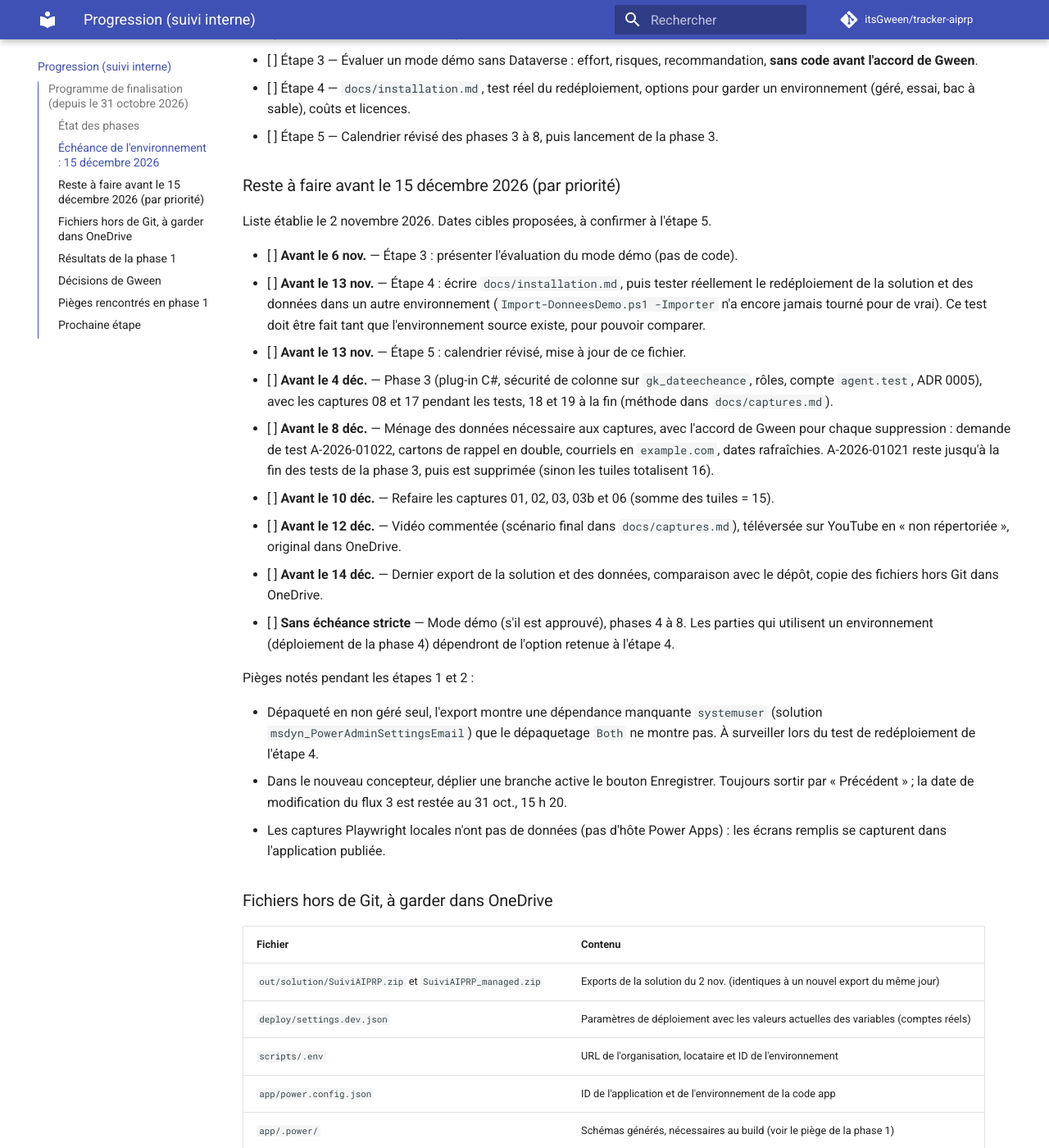
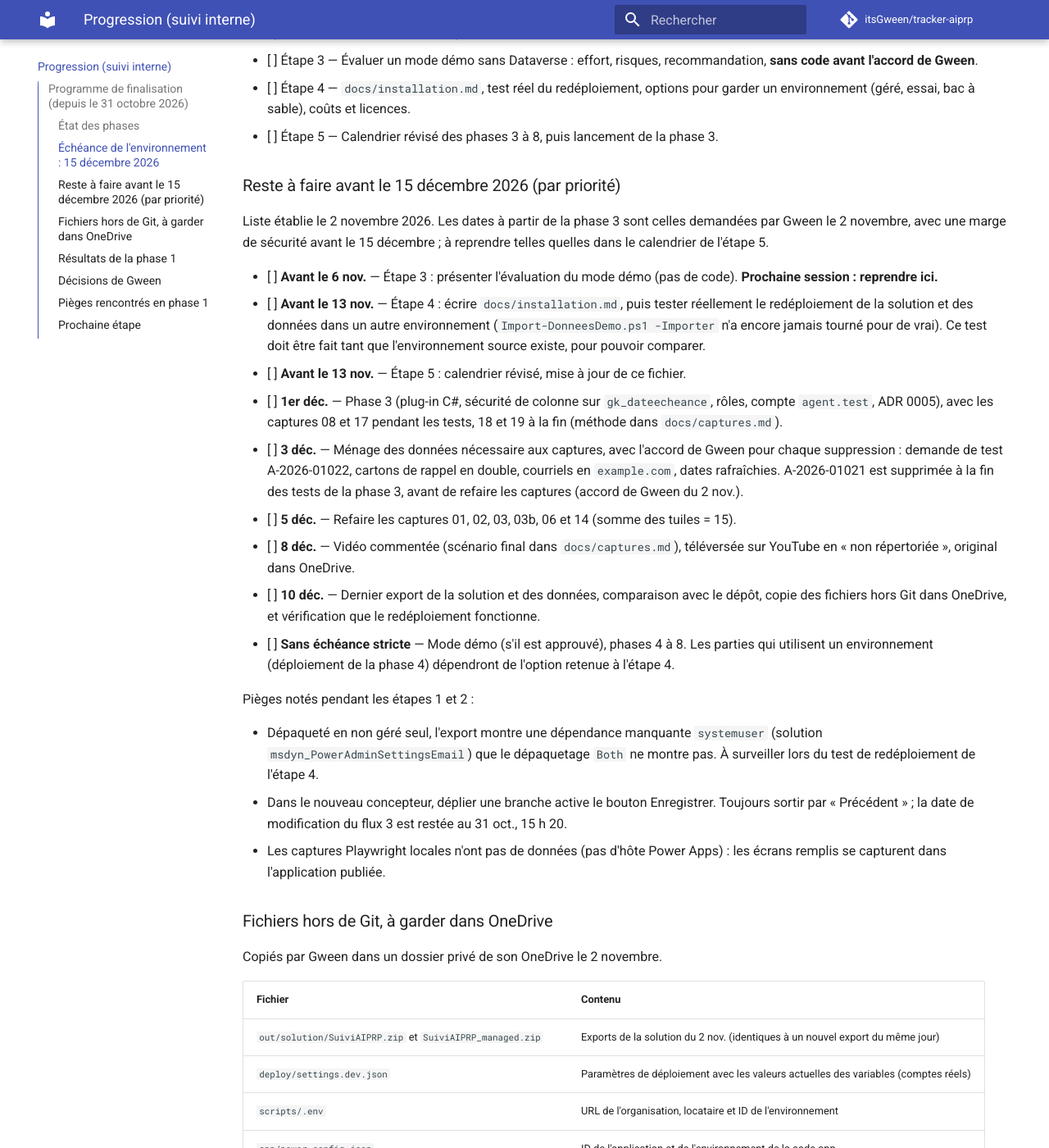
Before and after one commit to itsGween/tracker-aiprp, an MkDocs documentation site: the page built from docs/progression.md, in a window 1280 px wide and 1400 px high, scrolled down 1175 px. Shown: the whole window at 82% size. Built offline with MkDocs 1.6.1 and Material for MkDocs 9.7.7, drawn with Linux system fonts in a browser that asks for light colours; comment, search, counter and statistics services are not loaded; some of the changed text lies outside the part shown.

Commit message:
docs(progression): fixe le calendrier avant le 15 decembre et les decisions du 2 novembre
Co-Authored-By: Claude Opus 5.5 <noreply@anthropic.com>

```diff
--- a/docs/progression.md
+++ b/docs/progression.md
@@ -49,25 +49,29 @@ par Gween le 1er novembre, avant la phase 3 :
 
 ### Reste à faire avant le 15 décembre 2026 (par priorité)
 
-Liste établie le 2 novembre 2026. Dates cibles proposées, à confirmer à l'étape 5.
+Liste établie le 2 novembre 2026. Les dates à partir de la phase 3 sont celles demandées par Gween
+le 2 novembre, avec une marge de sécurité avant le 15 décembre ; à reprendre telles quelles dans le
+calendrier de l'étape 5.
 
 - [ ] **Avant le 6 nov.** — Étape 3 : présenter l'évaluation du mode démo (pas de code).
+  **Prochaine session : reprendre ici.**
 - [ ] **Avant le 13 nov.** — Étape 4 : écrire `docs/installation.md`, puis tester réellement le
   redéploiement de la solution et des données dans un autre environnement (`Import-DonneesDemo.ps1
   -Importer` n'a encore jamais tourné pour de vrai). Ce test doit être fait tant que l'environnement
   source existe, pour pouvoir comparer.
 - [ ] **Avant le 13 nov.** — Étape 5 : calendrier révisé, mise à jour de ce fichier.
-- [ ] **Avant le 4 déc.** — Phase 3 (plug-in C#, sécurité de colonne sur `gk_dateecheance`, rôles,
+- [ ] **1er déc.** — Phase 3 (plug-in C#, sécurité de colonne sur `gk_dateecheance`, rôles,
   compte `agent.test`, ADR 0005), avec les captures 08 et 17 pendant les tests, 18 et 19 à la fin
   (méthode dans `docs/captures.md`).
-- [ ] **Avant le 8 déc.** — Ménage des données nécessaire aux captures, avec l'accord de Gween pour
-  chaque suppression : demande de test A-2026-01022, cartons de rappel en double,
-  courriels en `example.com`, dates rafraîchies. A-2026-01021 reste jusqu'à la fin des tests de la phase 3, puis est supprimée (sinon les tuiles totalisent 16).
-- [ ] **Avant le 10 déc.** — Refaire les captures 01, 02, 03, 03b et 06 (somme des tuiles = 15).
-- [ ] **Avant le 12 déc.** — Vidéo commentée (scénario final dans `docs/captures.md`), téléversée
-  sur YouTube en « non répertoriée », original dans OneDrive.
-- [ ] **Avant le 14 déc.** — Dernier export de la solution et des données, comparaison avec le dépôt,
-  copie des fichiers hors Git dans OneDrive.
+- [ ] **3 déc.** — Ménage des données nécessaire aux captures, avec l'accord de Gween pour
+  chaque suppression : demande de test A-2026-01022, cartons de rappel en double, courriels en
+  `example.com`, dates rafraîchies. A-2026-01021 est supprimée à la fin des tests de la phase 3,
+  avant de refaire les captures (accord de Gween du 2 nov.).
+- [ ] **5 déc.** — Refaire les captures 01, 02, 03, 03b, 06 et 14 (somme des tuiles = 15).
+- [ ] **8 déc.** — Vidéo commentée (scénario final dans `docs/captures.md`), téléversée sur YouTube
+  en « non répertoriée », original dans OneDrive.
+- [ ] **10 déc.** — Dernier export de la solution et des données, comparaison avec le dépôt, copie
+  des fichiers hors Git dans OneDrive, et vérification que le redéploiement fonctionne.
 - [ ] **Sans échéance stricte** — Mode démo (s'il est approuvé), phases 4 à 8. Les parties qui
   utilisent un environnement (déploiement de la phase 4) dépendront de l'option retenue à l'étape 4.
 
@@ -82,6 +86,8 @@ Pièges notés pendant les étapes 1 et 2 :
   se capturent dans l'application publiée.
 
 ### Fichiers hors de Git, à garder dans OneDrive
+
+Copiés par Gween dans un dossier privé de son OneDrive le 2 novembre.
 
 | Fichier | Contenu |
 |---|---|
@@ -142,6 +148,9 @@ Correction des données appliquée par `scripts/Repair-DonneesDemo.ps1` et relue
 | 31 oct. | Section « Demander une prorogation » | Affichée seulement au statut « En traitement » |
 | 31 oct. | Entrées du journal contenant « = false » | Données historiques, ne pas les modifier. Corriger seulement le texte du flux 1 pour les prochaines entrées |
 | 31 oct. | Ajouts à la phase 7 | Accents dans les données de démo et dans `New-DemoData.ps1`, script de rafraîchissement des dates |
+| 2 nov. | A-2026-01021 | Supprimer à la fin des tests de la phase 3, avant de refaire les captures (remplace « garder jusqu'à la phase 7 ») |
+| 2 nov. | Calendrier avant le 15 déc. | Marge de sécurité : phase 3 le 1er déc., ménage le 3, captures refaites le 5, vidéo le 8, dernier export et vérification du redéploiement le 10 |
+| 2 nov. | Fichiers hors Git | Copiés dans un dossier privé du OneDrive de Gween |
 
 ### Pièges rencontrés en phase 1
 
```
Also changed, not shown: docs/captures.md (+1 -1 lines).
